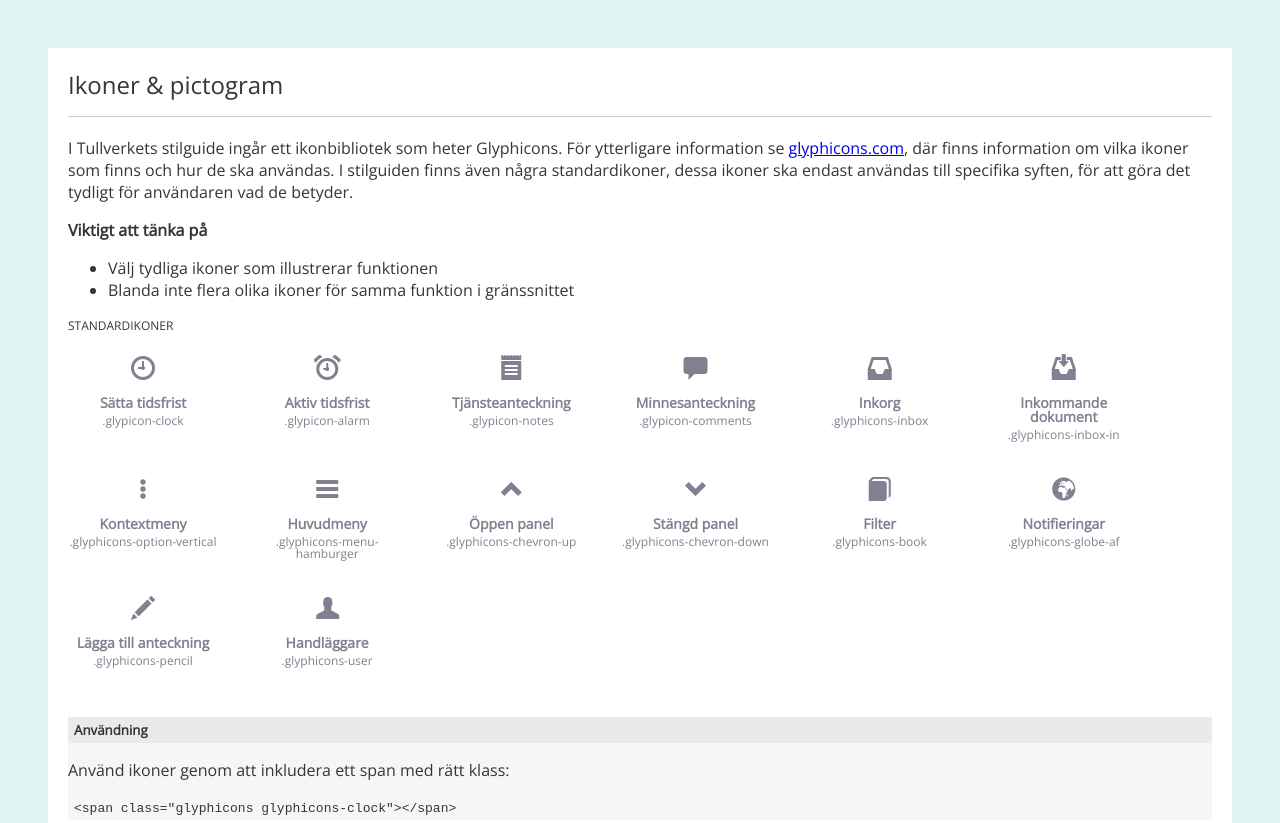
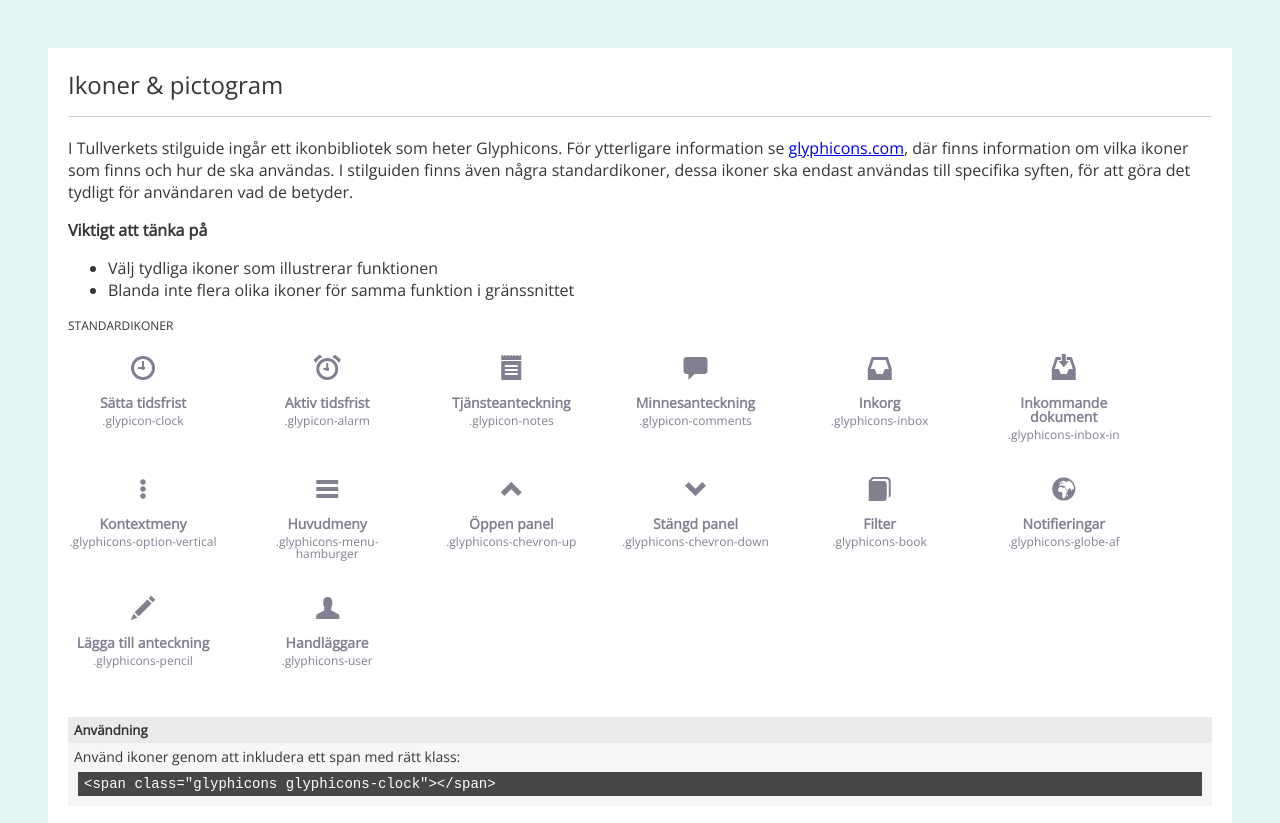
Before and after one commit to huring/tullverket-general-styles, a plain HTML site: page index.html in a window 1280 px wide. Shown: the top 823 px of the page. Drawn offline with nearby package versions, Linux system fonts and the light colour scheme.

Commit message:
Added styling

```diff
--- a/styles.css
+++ b/styles.css
@@ -50,9 +50,16 @@ section div.usage h5 {
   padding: 4px 6px;
   margin: 0;
 }
-section div.usage pre {
+section div.usage pre,
+section div.usage p {
   margin: 0;
   padding: 4px 6px;
+  font-size: 14px;
+}
+section div.usage pre {
+  background: #474747;
+  margin: 2px 10px;
+  color: #FFF;
 }
 #typography .specimen {
   margin-bottom: 20px;
```
